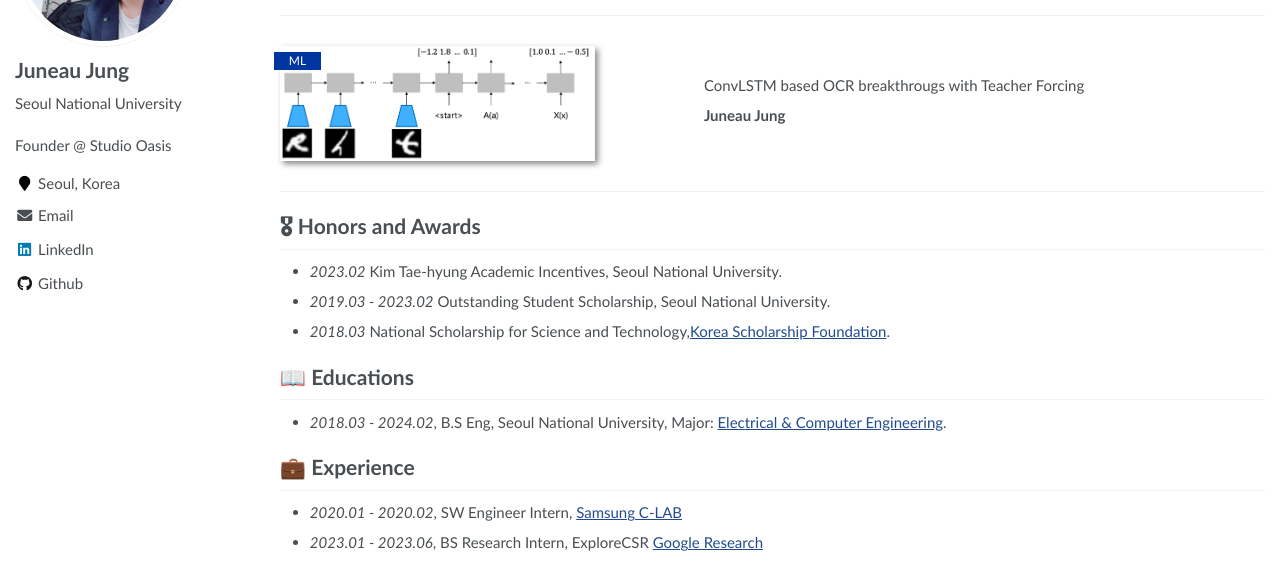
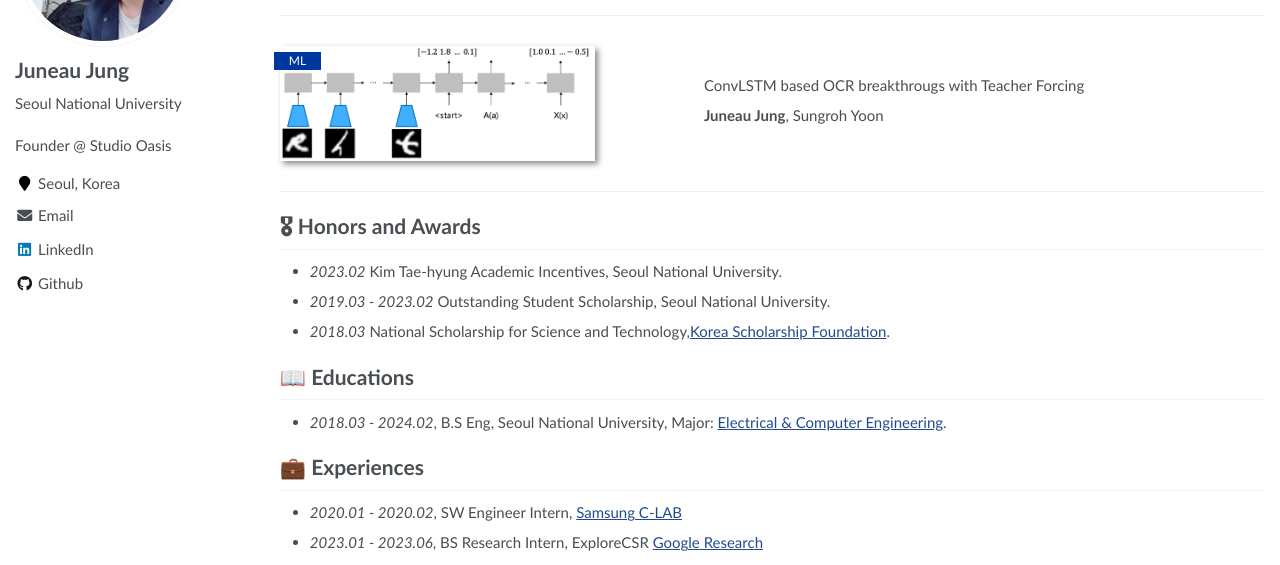
Before and after one commit to zzuno/zzuno.github.io, a Jekyll site: the page built from _pages/about.md, in a window 1280 px wide and 900 px high, scrolled down 961 px. Shown: the part 219-784 px from the top of the window. Built offline with Jekyll 4.4.1, drawn with Linux system fonts in a browser that asks for light colours.

Commit message:
link  updated

```diff
--- a/_pages/about.md
+++ b/_pages/about.md
@@ -80,7 +80,7 @@ Seokhyeon Jeong, Wonkyun Kim, **Juneau Jung**
 
 ConvLSTM based OCR breakthrougs with Teacher Forcing
 
-**Juneau Jung**
+**Juneau Jung**, Sungroh Yoon
 
 </div>
 </div>
@@ -102,7 +102,7 @@ ConvLSTM based OCR breakthrougs with Teacher Forcing
 
 - _2018.03 - 2024.02_, B.S Eng, Seoul National University, Major: [Electrical & Computer Engineering](https://ece.snu.ac.kr/en).
 
-# 💼 Experience
+# 💼 Experiences
 
 - _2020.01 - 2020.02_, SW Engineer Intern, [Samsung C-LAB](https://samsungclab.com)
 
```
